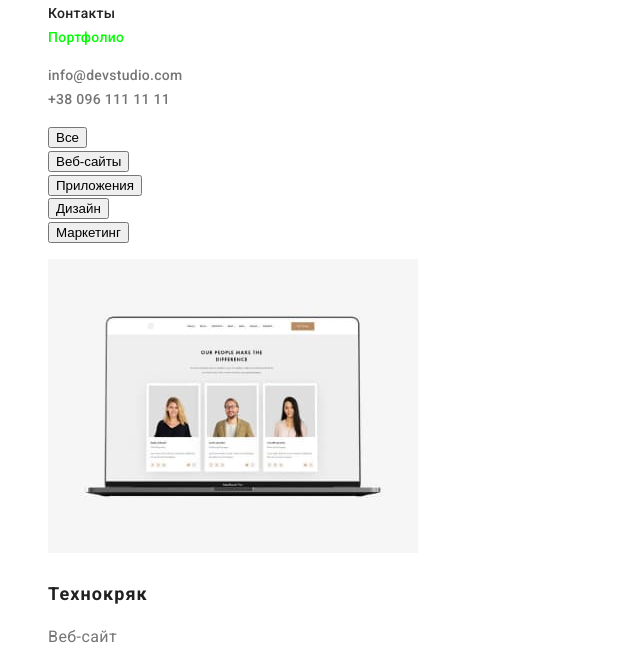
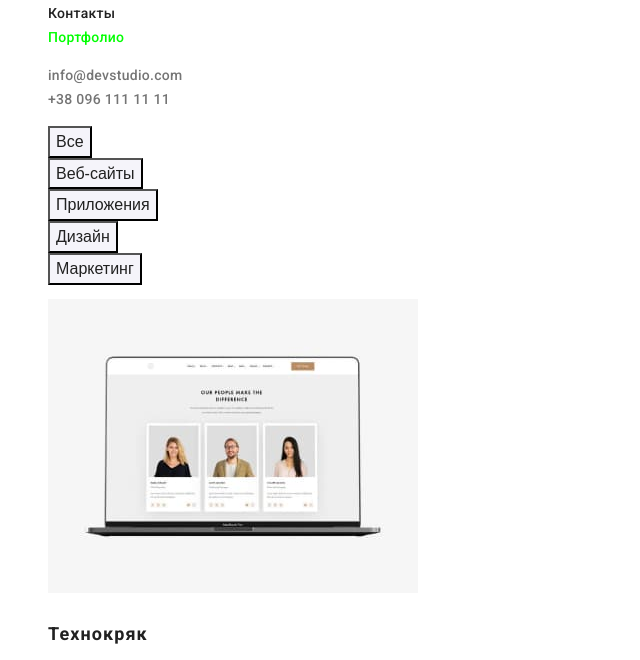
Before and after one commit to eugeniusz57/goit-markup-hw-02, a plain HTML site: page portfolio.html in a window 1280 px wide. Shown: the part 76-736 px from the top of the page, without its empty margins (0-640 px from the left). Drawn offline with Linux system fonts and the light colour scheme.

Commit message:
btn-cursor

```diff
--- a/css/styles.css
+++ b/css/styles.css
@@ -54,7 +54,9 @@ body{
     letter-spacing: 0.02em;
 }
 .link:hover,
-.link:focus {
+.link:focus,
+.footer-link:hover,
+.footer-link:focus {
     color: var(--btn-and-accent);
 }
 
@@ -80,6 +82,7 @@ body{
     align-items: center;
     text-align: center;
     letter-spacing: 0.06em;
+    cursor: pointer;
 }
 .feature-list .title{
     color: var(--h-color-text);
@@ -131,6 +134,7 @@ color: var(--main-text-color);
     color: rgba(255, 255, 255, 0.6);
     text-decoration: none;
 }
+
 .portfolio-title{
     font-weight: 700;
     font-size: 18px;
@@ -141,3 +145,17 @@ color: var(--main-text-color);
     text-decoration: none;
     color: var(--h-color-text);
 }
+.btn-portfolio{
+background-color: #F5F4FA;
+color: var(--h-color-text);
+font-weight: 500;
+font-size: 16px;
+line-height: 1.62;
+text-align: center;
+cursor: pointer;
+}
+.btn-portfolio:hover,
+.btn-portfolio:focus{
+    background-color: var(--btn-and-accent);
+    color: var(--main-bg);
+}
--- a/portfolio.html
+++ b/portfolio.html
@@ -38,11 +38,11 @@
         <section class="section">
             <h1 class="none">Главное Портфолио</h1>
             <ul class="section-list">
-                <li><button type="button">Все</button></li>
-                <li><button type="button">Веб-сайты</button></li>
-                <li><button type="button">Приложения</button></li>
-                <li><button type="button">Дизайн</button> </li>
-                <li><button type="button">Маркетинг</button></li>
+                <li><button type="button" class="btn-portfolio ">Все</button></li>
+                <li><button type="button" class="btn-portfolio ">Веб-сайты</button></li>
+                <li><button type="button" class="btn-portfolio ">Приложения</button></li>
+                <li><button type="button" class="btn-portfolio ">Дизайн</button> </li>
+                <li><button type="button" class="btn-portfolio ">Маркетинг</button></li>
             </ul>
             <ul class="section-list">
                 <li> <a href=""class="portfolio-link">
```
Also changed, not shown: index.html (+1 -1 lines).
